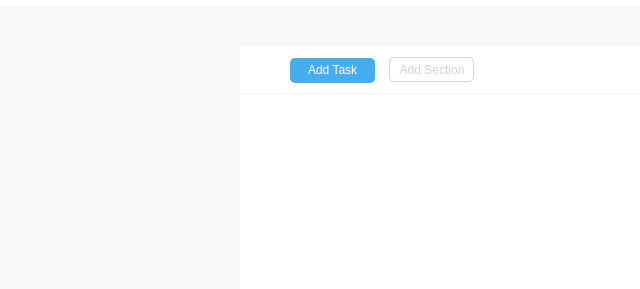
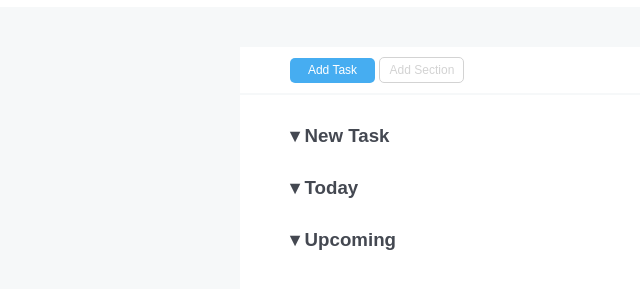
Before and after one commit to Alexx-Viv/html-css-toboolist, a plain HTML site: page index.html in a window 1280 px wide. Shown: the part 63-352 px from the top of the page, without its empty margins (0-640 px from the left). Drawn offline with Linux system fonts and the light colour scheme.

Commit message:
add to do list structure

```diff
--- a/css/style.css
+++ b/css/style.css
@@ -37,6 +37,7 @@ header {
   vertical-align: middle;
 }
 
+/* Buttons */
 .button {
   text-align: center;
   width: 85px;
@@ -45,21 +46,24 @@ header {
   border-radius: 5px;
   font-size: 12px;
   display: inline-block;
+  margin: 10px;
 }
 
 #task {
   background-color: #46adf1;
-  margin: 10px;
   margin-left: 50px;
   color: white;
 }
 
 #section {
+  margin-left: -10px;
+  height: 26px;
   border: 1px solid lightgrey;
-
   color: lightgrey;
 }
 
-.button_father {
-  padding-top: 1px;
+.calendar {
+  margin-left: 50px;
+  margin-top: 30px;
+  color: #444851;
 }
--- a/index.html
+++ b/index.html
@@ -16,12 +16,19 @@
     <!-- Main -->
     <main>
       <div class="container">
-        <div class="button_father">
-          <div class="button" id="task">Add Task</div>
-          <div class="button" id="section">Add Section</div>
-        </div>
+        <div class="button" id="task">Add Task</div>
+        <div class="button" id="section">Add Section</div>
+        <hr />
+        <!-- Calendars -->
 
-        <hr />
+        <!-- New Task -->
+        <h3 class="calendar">&#9662; New Task</h3>
+
+        <!-- Today -->
+        <h3 class="calendar">&#9662; Today</h3>
+
+        <!-- pcoming -->
+        <h3 class="calendar">&#9662; Upcoming</h3>
       </div>
     </main>
   </body>
```
